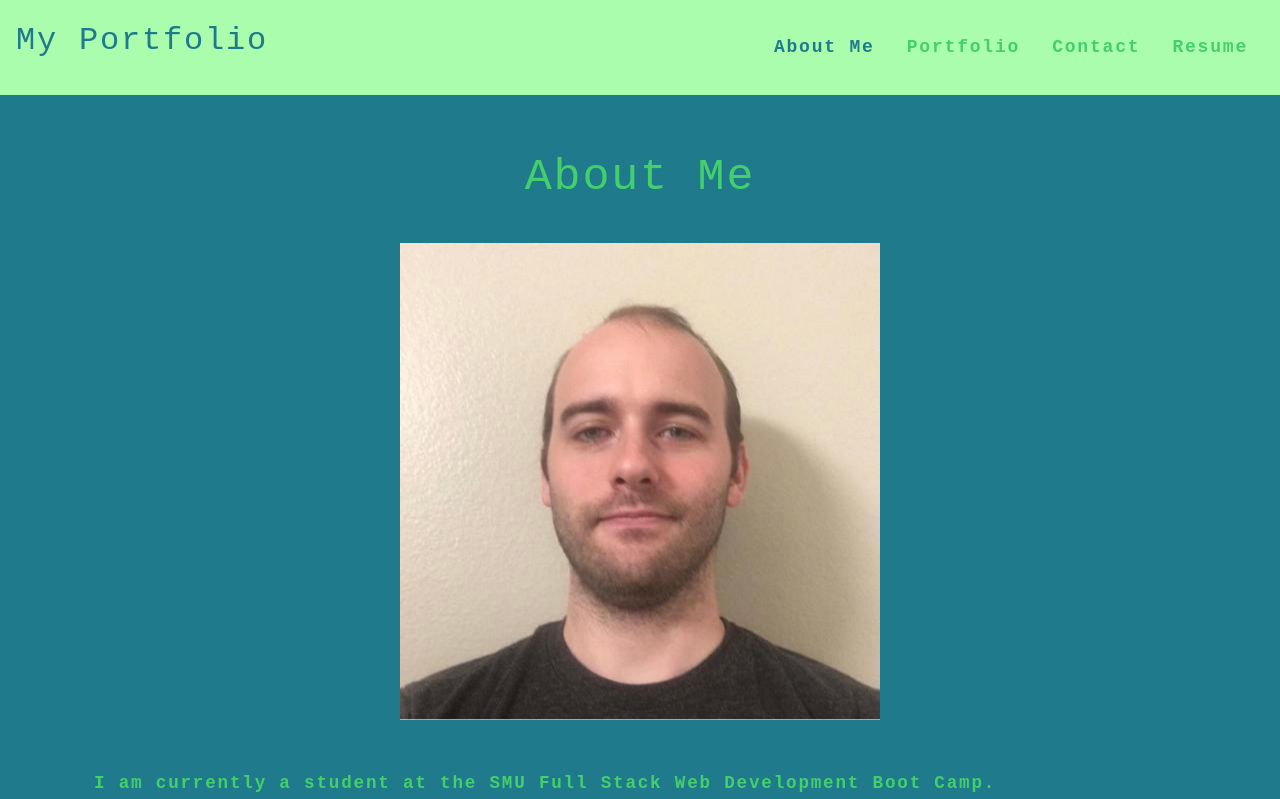
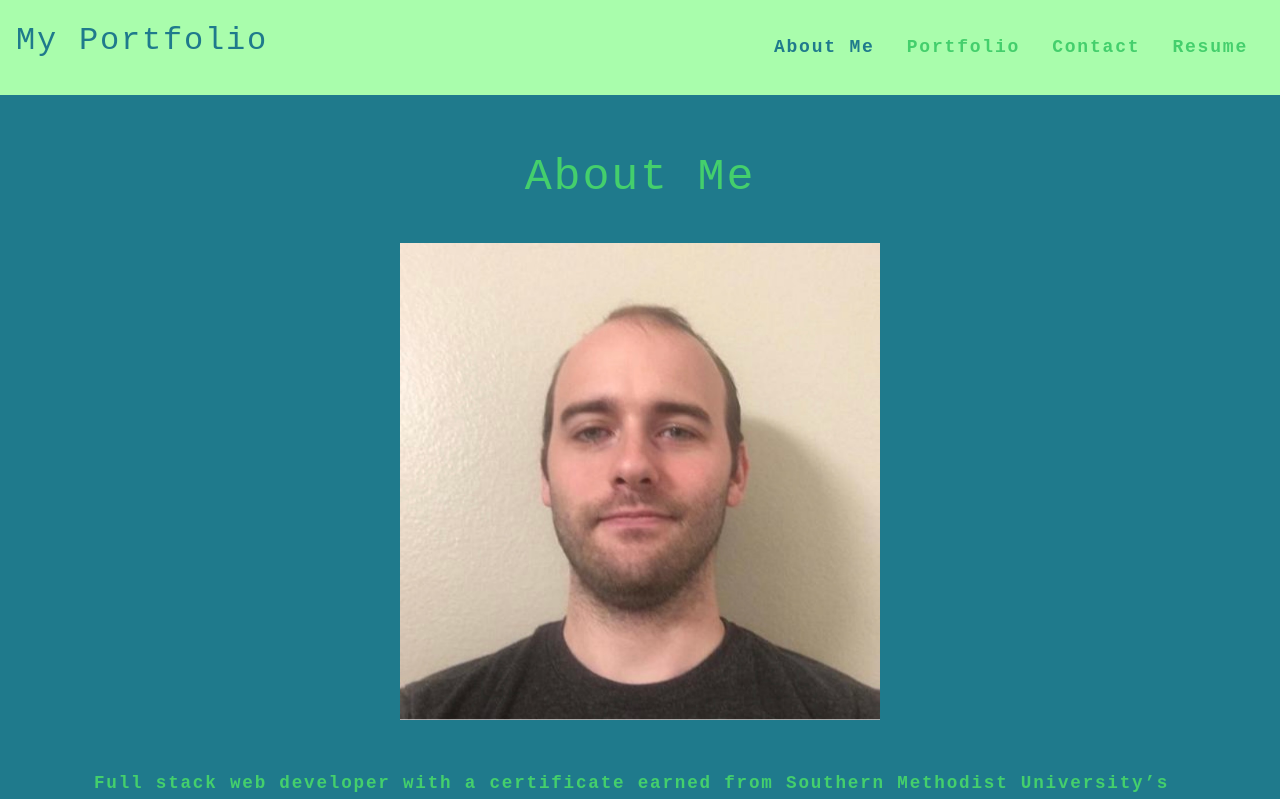
Before and after one commit to jsnbdrx/react-portfolio, a React (Create React App) app: page / in a window 1280 px wide. Shown: the top 799 px of the page. Built offline with nearby package versions, Linux system fonts and the light colour scheme.

Commit message:
updated about section with brand statement

```diff
--- a/src/components/About/index.js
+++ b/src/components/About/index.js
@@ -16,7 +16,7 @@ function About() {
             </div>
             <section>
                 <p>
-                    I am currently a student at the SMU Full Stack Web Development Boot Camp.
+                    Full stack web developer with a certificate earned from Southern Methodist University’s Coding Boot Camp. Learned technologies such as HTML, CSS, JavaScript, React, Express, Node, and others. Experienced in working with a team in both technical and non technical roles. Excited to learn more and improve my skills. My ability to problem solve, experience in being a team player, and hunger to learn more, make me an excellent addition to any team.
                 </p>
                 <p>
                     Before I got into coding, I worked a few jobs that didn't seem to be going anywhere. I wasn't sure what it was that I wanted to do. From working as a Direct Support Professional in a group home to Customer Service for a makeup company to a Shipping Operator for a fragrance company, It seemed like I was stuck in a rut and wasn't going to be getting out. When speaking with my wife about not being happy with my work situation, my mind went back to a close friend of mine that wanted to convince me to learn to code years back. I heeded his advice and started to learn.
```
